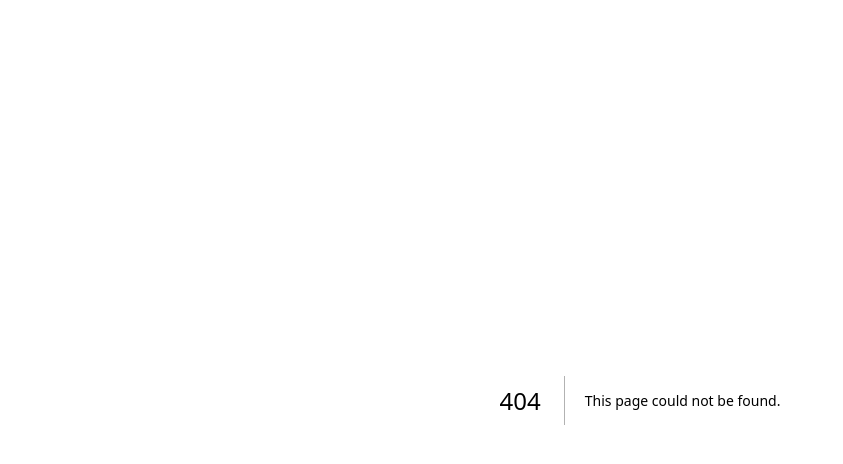
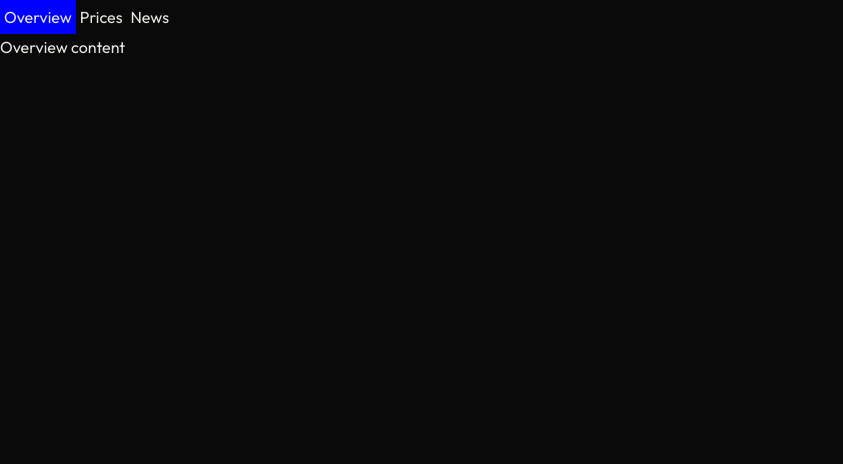
Before and after one commit to shtabnoy/shtabnoy, a Next.js app: page /challenges/compound-tab in a window 1280 px wide. Before the commit this address had no page. Shown: the top 464 px of the page, without its empty margins (0-843 px from the left). Built offline with nearby package versions, Linux system fonts and the light colour scheme.

Commit message:
feat: add compound tab component

```diff
--- /dev/null
+++ b/src/app/challenges/compound-tab/page.tsx
@@ -0,0 +1,24 @@
+'use client';
+
+import { Tabs } from '@/components/Tabs';
+
+export default function CompoundPatternTab() {
+  return (
+    <Tabs defaultValue="overview">
+      <Tabs.List>
+        <Tabs.Trigger value="overview">Overview</Tabs.Trigger>
+        <Tabs.Trigger value="prices">Prices</Tabs.Trigger>
+        <Tabs.Trigger value="news">News</Tabs.Trigger>
+      </Tabs.List>
+      <Tabs.Panel value="overview">
+        <h2>Overview content</h2>
+      </Tabs.Panel>
+      <Tabs.Panel value="prices">
+        <h2>Prices content</h2>
+      </Tabs.Panel>
+      <Tabs.Panel value="news">
+        <h2>News content</h2>
+      </Tabs.Panel>
+    </Tabs>
+  );
+}
--- a/src/components/Projects.tsx
+++ b/src/components/Projects.tsx
@@ -77,6 +77,13 @@ const projects: Project[] = [
     desc: 'Rendering only a visible part of a very long list',
     stack: ['React', 'Virtualization', 'rAF', 'transform: translateY'],
     href: '/challenges/virtualization',
+  },
+  {
+    topic: 'react',
+    name: 'Compound component pattern',
+    desc: 'Create tabs component with trigger, panel and list attached to it',
+    stack: ['Compound', 'Tabs', 'react context', 'SOLID'],
+    href: '/challenges/compound-tab',
   },
   {
     topic: 'js-fundamentals',
--- /dev/null
+++ b/src/components/Tabs.tsx
@@ -0,0 +1,119 @@
+import { createContext, MouseEvent, useContext, useState } from 'react';
+
+type TabsContextValue = {
+  value: string;
+  setValue: (value: string) => void;
+};
+
+const TabsContext = createContext<TabsContextValue | null>(null);
+
+function useTabsContext() {
+  const ctx = useContext(TabsContext);
+  if (!ctx) throw new Error('Tabs.* components must be used inside <Tabs>');
+  return ctx;
+}
+
+// TabsRoot
+interface TabsProps {
+  children: React.ReactNode;
+  defaultValue: string;
+  value?: string;
+  onValueChange?: (value: string) => void;
+}
+
+function TabsRoot({
+  children,
+  defaultValue,
+  value: controlledValue,
+  onValueChange,
+}: TabsProps) {
+  const isControlled = controlledValue !== undefined;
+  const [uncontrolledValue, setUncontrolledValue] = useState(defaultValue);
+
+  const value = isControlled ? controlledValue : uncontrolledValue;
+
+  const setValue = (next: string) => {
+    if (!isControlled) {
+      setUncontrolledValue(next);
+    }
+    onValueChange?.(next);
+  };
+
+  return (
+    <TabsContext.Provider value={{ value, setValue }}>
+      {children}
+    </TabsContext.Provider>
+  );
+}
+
+// TabsList
+interface TabsListProps {
+  children: React.ReactNode;
+}
+
+function TabsList({ children }: TabsListProps) {
+  function handleKeyDown(e: React.KeyboardEvent<HTMLDivElement>) {
+    const tabs = Array.from(
+      e.currentTarget.querySelectorAll<HTMLButtonElement>('[role="tab"]'),
+    );
+    const index = tabs.indexOf(document.activeElement as HTMLButtonElement);
+
+    if (e.key === 'ArrowRight') {
+      tabs[(index + 1) % tabs.length].focus();
+    } else if (e.key === 'ArrowLeft') {
+      tabs[(index - 1 + tabs.length) % tabs.length].focus();
+    }
+  }
+
+  return (
+    <div role="tablist" onKeyDown={handleKeyDown}>
+      {children}
+    </div>
+  );
+}
+
+// TabsTrigger
+interface TabsTriggerProps {
+  value: string;
+  children: React.ReactNode;
+}
+
+function TabsTrigger({ children, value }: TabsTriggerProps) {
+  const { value: selectedTab, setValue } = useTabsContext();
+
+  return (
+    <button
+      role="tab"
+      aria-selected={selectedTab === value}
+      tabIndex={selectedTab === value ? 0 : -1}
+      style={{
+        padding: '4px',
+        backgroundColor: selectedTab === value ? 'blue' : 'transparent',
+      }}
+      value={value}
+      onClick={(e) => setValue(e.currentTarget.value)}
+    >
+      {children}
+    </button>
+  );
+}
+
+// TabsPanel
+interface TabsPanelProps {
+  value: string;
+  children: React.ReactNode;
+}
+
+function TabsPanel({ children, value }: TabsPanelProps) {
+  const { value: selectedTab } = useTabsContext();
+
+  if (value !== selectedTab) return null;
+
+  return <div role="tabpanel">{children}</div>;
+}
+
+export const Tabs = Object.assign(TabsRoot, {
+  List: TabsList,
+  Trigger: TabsTrigger,
+  Panel: TabsPanel,
+});
```
